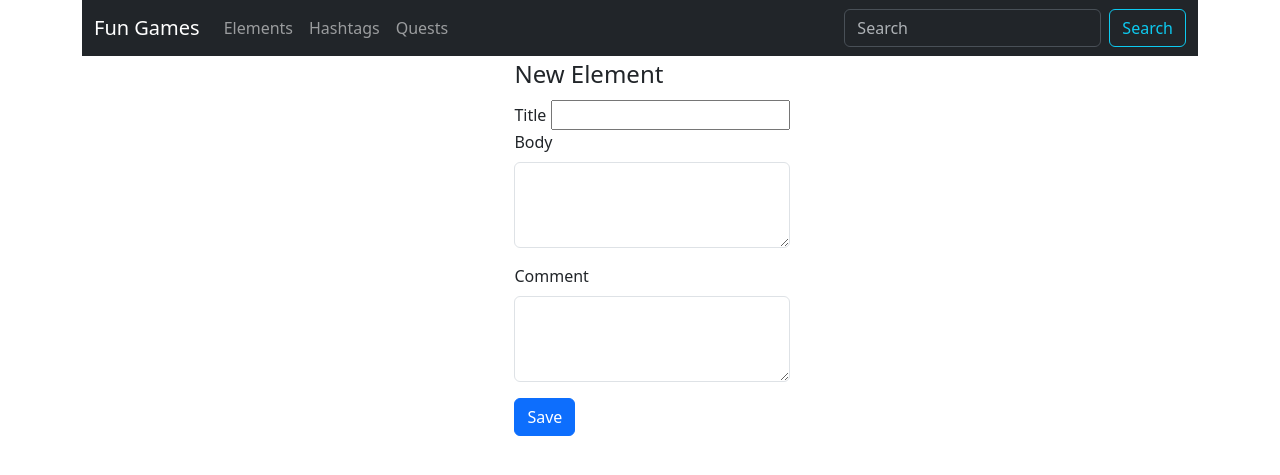
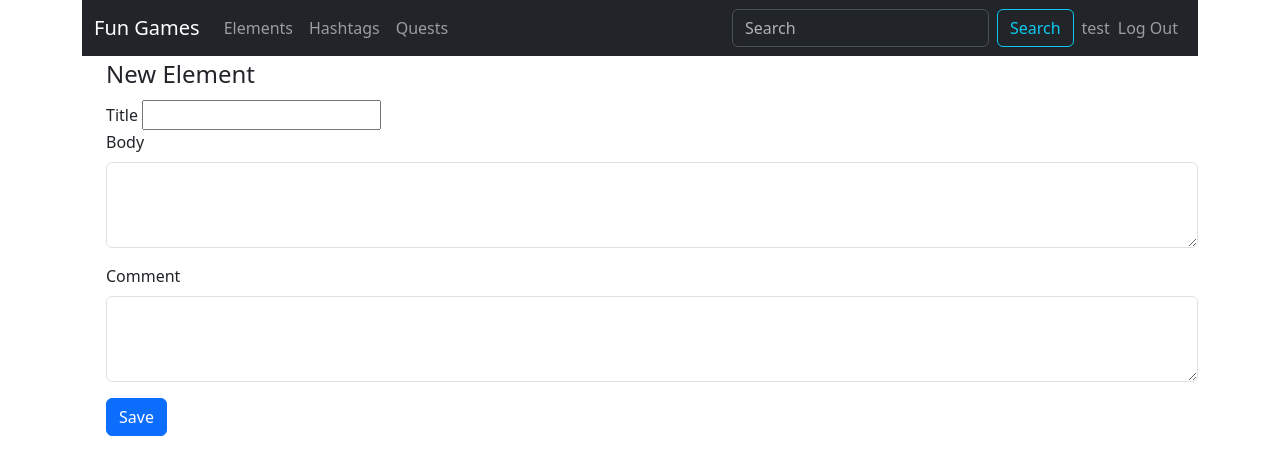
Before and after one commit to mikael-pintassilgo/divertidos.games, a Flask app: page /create in a window 1280 px wide. Shown: the top 475 px of the page. Run offline with Flask 3, Linux system fonts and the light colour scheme; the visitor is signed in with stand-in values (Sample User, id 1); data comes from the database, SQL or seed files in the repository; some libraries are stand-ins or nearby versions.

Commit message:
log out in navbar

```diff
--- a/flaskr/templates/base.html
+++ b/flaskr/templates/base.html
@@ -29,15 +29,27 @@
           <input class="form-control me-2" type="search" placeholder="Search" aria-label="Search">
           <button class="btn btn-outline-info" type="submit">Search</button>
         </form>
+        {% if g.user %}
+        <ul class="navbar-nav d-flex justify-content-end ms-2">
+          <li class="navbar-text ml-2">{{ g.user['username'] }}</li>
+          <li class="nav-item"><a class="nav-link" href="{{ url_for('auth.logout') }}">Log Out</a>
+        </ul>
+        {% endif %}
       </div>
     </div>
   </nav>
 
-  <div class="row justify-content-md-center">
+  <div class="row">
+    <div class='col-auto'>
+      {% block breadcrumb %}{% endblock %}
+    </div>
+  </div>
+
+  <div class="row justify-content-md-start">
 
     <div class='col-auto'></div>
 
-    <div class="col-auto">
+    <div class="col-auto flex-fill">
       <header>
         {% block header %}{% endblock %}
       </header>
```
Also changed, not shown: flaskr/templates/blog/view.html (+11 -2 lines).
